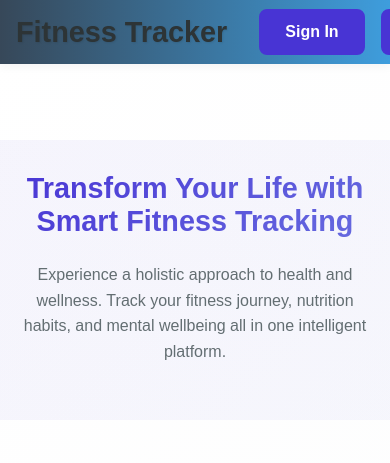
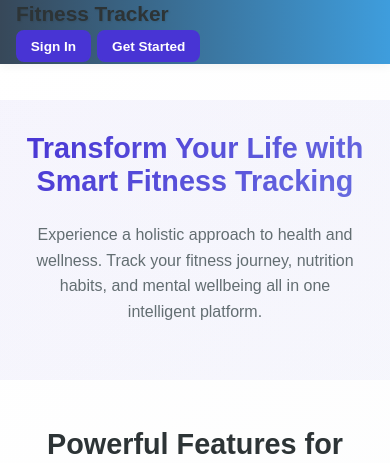
Before and after one commit to CamlineKe/fitnessApp, a React (Vite) app in the folder frontend/: page / in a window 390 px wide. Shown: the top 463 px of the page. Built offline with nearby package versions, Linux system fonts and the light colour scheme; no server answers.

Commit message:
Fix mobile responsiveness issues in Home page CSS

```diff
--- a/frontend/src/pages/styles/Home.css
+++ b/frontend/src/pages/styles/Home.css
@@ -21,6 +21,7 @@ html {
     box-sizing: border-box;
     width: 100%;
     position: relative;
+    overflow-x: hidden;
 }
 
 /* Navbar Styles */
@@ -40,6 +41,7 @@ html {
     -moz-backdrop-filter: blur(10px);
     -o-backdrop-filter: blur(10px);
     backdrop-filter: blur(10px);
+    box-sizing: border-box;
 }
 
 .navbar-title h1 {
@@ -83,6 +85,7 @@ html {
     width: 100%;
     padding: 6rem 5% 4rem;
     background: linear-gradient(135deg, rgba(72, 52, 212, 0.05) 0%, rgba(104, 109, 224, 0.05) 100%);
+    box-sizing: border-box;
 }
 
 .home-header h2 {
@@ -247,8 +250,26 @@ html {
         overflow-x: hidden;
     }
 
+    .navbar {
+        padding: 0.5rem 1rem;
+        flex-wrap: wrap;
+    }
+
+    .navbar-title h1 {
+        font-size: 1.5rem;
+    }
+
+    .navbar-buttons {
+        gap: 0.5rem;
+    }
+
+    .nav-link {
+        padding: 0.5rem 1rem;
+        font-size: 0.9rem;
+    }
+
     .home-header {
-        margin-top: 160px;
+        margin-top: 120px;
         padding: 2rem 1rem;
     }
 
@@ -285,9 +306,26 @@ html {
         padding: 0;
     }
 
+    .navbar {
+        padding: 0.5rem 0.75rem;
+    }
+
+    .navbar-title h1 {
+        font-size: 1.3rem;
+    }
+
+    .navbar-buttons {
+        gap: 0.4rem;
+    }
+
+    .nav-link {
+        padding: 0.4rem 0.8rem;
+        font-size: 0.85rem;
+    }
+
     .home-header {
-        margin-top: 140px;
-        padding: 1.5rem 1rem;
+        margin-top: 100px;
+        padding: 1.5rem 0.75rem;
     }
 
     .home-header h2 {
@@ -333,6 +371,7 @@ html {
     color: white;
     padding: 4rem 5% 2rem;
     margin-top: 4rem;
+    box-sizing: border-box;
 }
 
 .footer-content {
```
